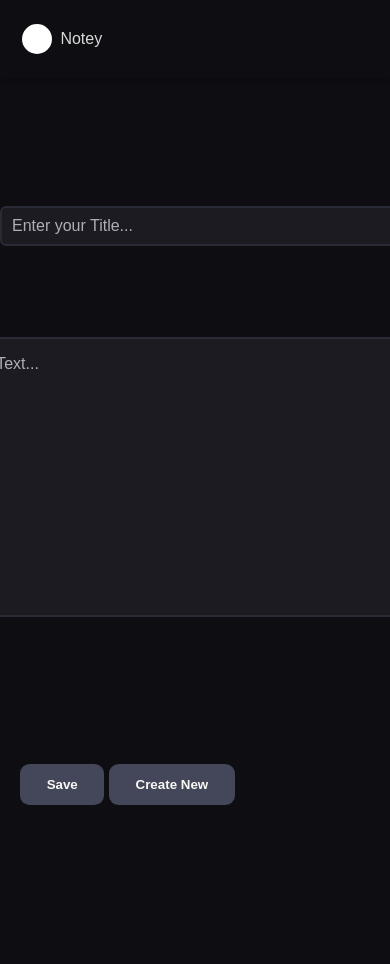
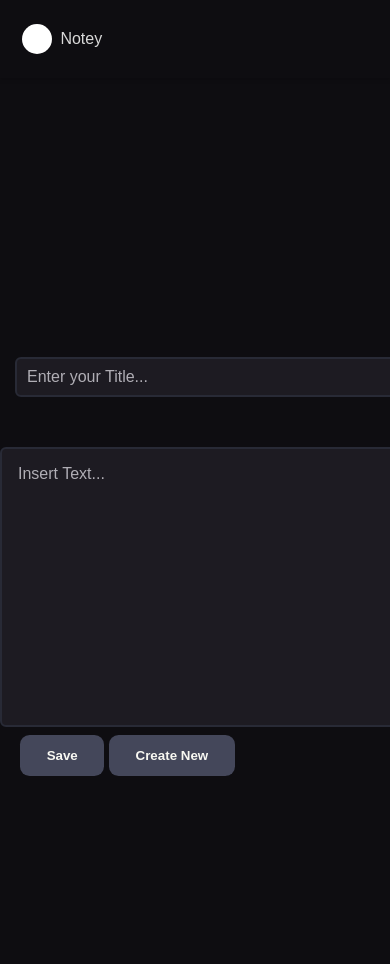
Before and after one commit to lmaotrix/Notelink, a Flask app: page / in a window 390 px wide; the page is wider, and only the part inside the window is pictured. After the commit the page ends 776 px from the top of that part, so only its background shows below. Run offline with Flask 3, Linux system fonts and the light colour scheme.

Commit message:
final fixes to desktop version css

```diff
--- a/static/css/styles.css
+++ b/static/css/styles.css
@@ -10,7 +10,8 @@
     padding: 0;
   }
   body {
-    height: 100vh;
+    height: 100%;
+    overflow: hidden;
     font-family: Arial, Helvetica, sans-serif;
     line-height: 1.6;
     position: relative;
@@ -184,7 +185,7 @@
   }
 
   .title {
-    margin-top: -188px;
+    margin-top: -120px;
   }
 
   .input {
@@ -216,7 +217,7 @@
     bottom: 0px;
     text-align: center;
     padding: 20px;
-    margin-bottom: -120px;
+    margin-bottom: -1000px;
   }
 
   button {
@@ -276,7 +277,7 @@
 
   .editorform {
     margin-top: 186px;
-    height: 224px;
+    height: 740px;
   }
 
   #textarea {
@@ -288,6 +289,7 @@
     border: 2px solid #282A36;
     border-radius: 0.375rem;
     color: white;
+    margin-top: -100px;
   }
 
   #textarea:focus {
@@ -299,3 +301,52 @@
   #textarea::placeholder {
     color: #B0AEB5 !important;
   }
+
+  /*  responsiveness */
+
+  /* Large devices (desktops, less than 1200px) */
+  @media (max-width: 1199.98px) {
+    body {
+      height: 100%;
+      overflow: hidden;
+    }
+
+    .title {
+      margin-top: -107px;
+      height: 285px;
+    }
+
+    .buttons {
+      margin-bottom: -935px;
+    }
+  }
+
+  /* X-Small devices (portrait phones, less than 576px) */
+  @media (max-width: 575.98px) {
+    body {
+      height: 100%;
+      overflow: hidden;
+    }
+
+    .editorform {
+      height: 620px;
+      margin-top: 217px;
+    }
+
+    .title {
+      margin-top: 106px;
+      height: 90px;
+      margin-bottom: 100px;
+    }
+
+    .input {
+      margin-top: -50px !important;
+      width: 100%;
+      margin-left: 15px;
+    }
+
+    #textarea {
+      margin-bottom: -155px !important;
+
+    }
+  }
--- a/templates/index.html
+++ b/templates/index.html
@@ -46,7 +46,7 @@
                 <input id="noteTitle" placeholder="Enter your Title..." class="input" name="title" type="text" value="{{ note.title if note else '' }}" required>
             </div>
 
-            <textarea id="textarea" style="width: 639px; height: 280px; margin: -66px;" placeholder="Insert Text..." name="content" required>{{ note.content if note else '' }}</textarea>
+            <textarea id="textarea" style="width: 639px; height: 280px;" placeholder="Insert Text..." name="content" required>{{ note.content if note else '' }}</textarea>
 
 
             <div class="buttons">
```
Also changed, not shown: requirements.txt (+27 -0 lines), vercel.json (added), 4 other files.
